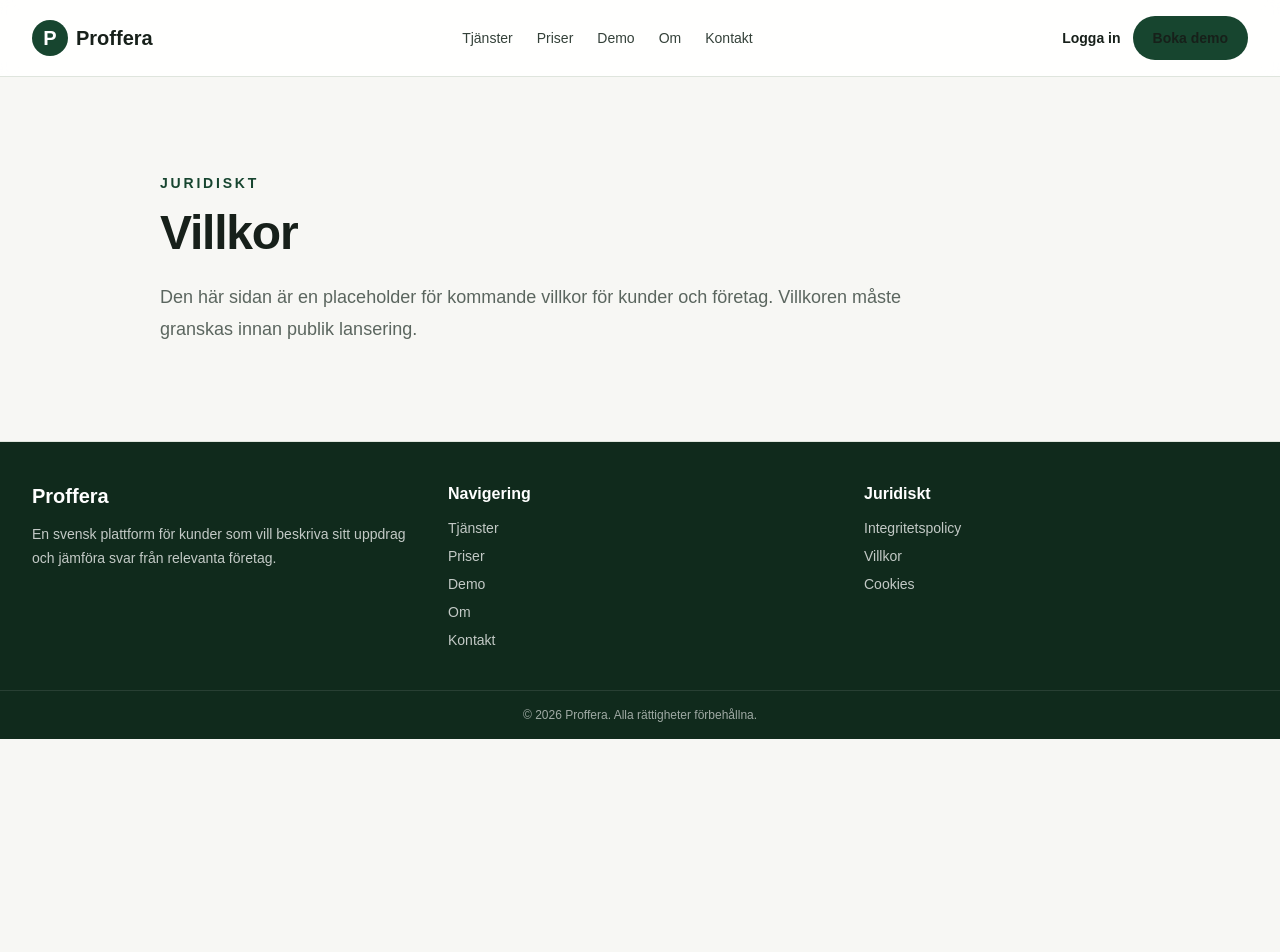
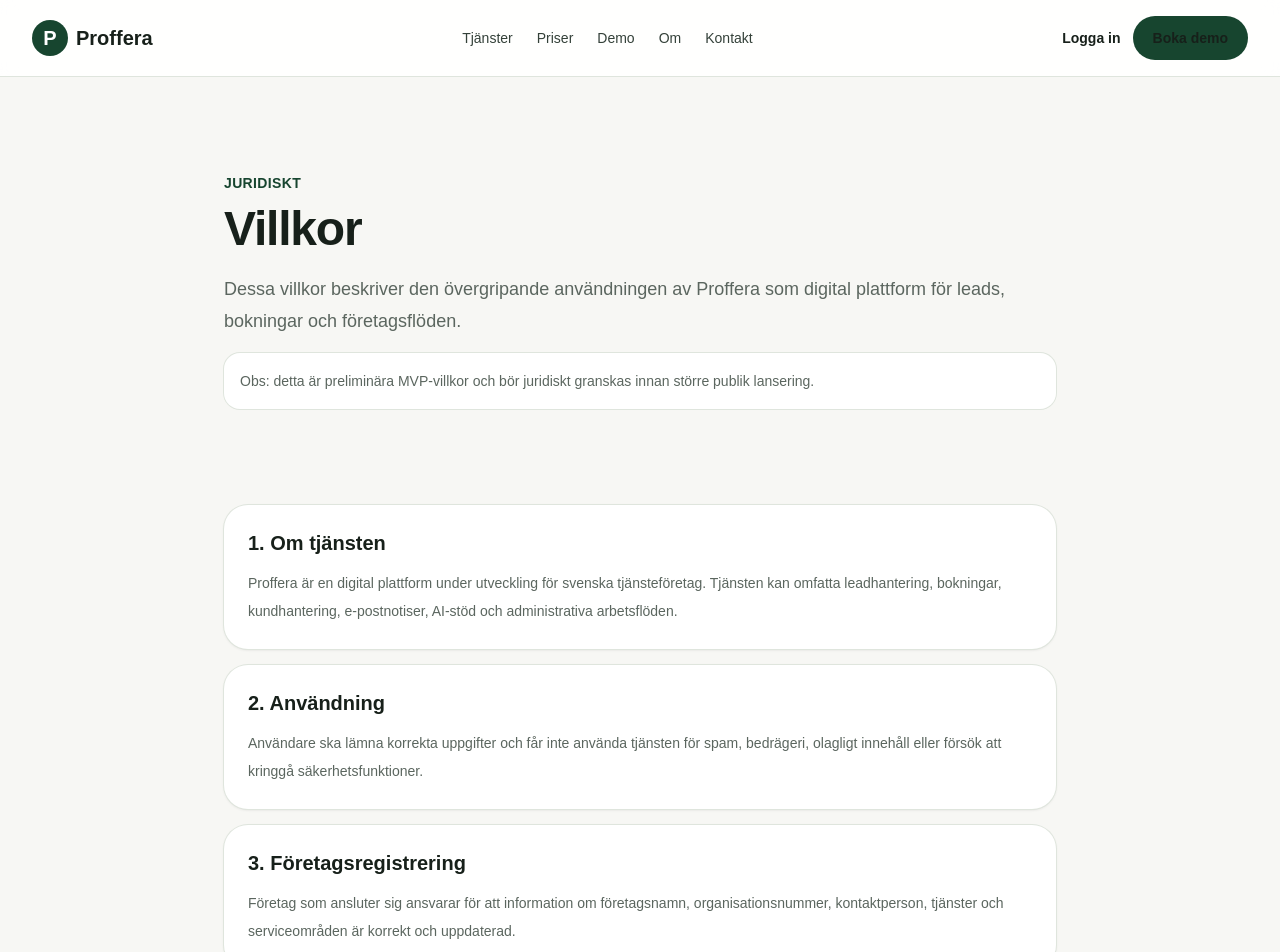
Before and after one commit to ibboabdoli-ai/Proffera, a Next.js app: page /villkor in a window 1280 px wide. Shown: the top 952 px of the page. Before the commit the page ends 800 px from the top, so only its background shows below. Built offline with nearby package versions, Linux system fonts and the light colour scheme.

Commit message:
phase 16.2: replace terms placeholder with terms page

```diff
--- a/src/app/villkor/page.tsx
+++ b/src/app/villkor/page.tsx
@@ -1,17 +1,73 @@
 import type { Metadata } from "next";
-import { PageShell } from "@/components/layout/page-shell";
 
 export const metadata: Metadata = {
   title: "Villkor",
-  description: "Preliminära användarvillkor för Proffera.",
+  description: "Användarvillkor för Proffera och användning av plattformens tjänster.",
 };
+
+const sections = [
+  {
+    title: "1. Om tjänsten",
+    text: "Proffera är en digital plattform under utveckling för svenska tjänsteföretag. Tjänsten kan omfatta leadhantering, bokningar, kundhantering, e-postnotiser, AI-stöd och administrativa arbetsflöden.",
+  },
+  {
+    title: "2. Användning",
+    text: "Användare ska lämna korrekta uppgifter och får inte använda tjänsten för spam, bedrägeri, olagligt innehåll eller försök att kringgå säkerhetsfunktioner.",
+  },
+  {
+    title: "3. Företagsregistrering",
+    text: "Företag som ansluter sig ansvarar för att information om företagsnamn, organisationsnummer, kontaktperson, tjänster och serviceområden är korrekt och uppdaterad.",
+  },
+  {
+    title: "4. Leads och förfrågningar",
+    text: "Proffera kan hjälpa till att ta emot och vidarebefordra leads eller offertförfrågningar. Proffera garanterar inte att varje lead leder till uppdrag, bokning eller intäkt.",
+  },
+  {
+    title: "5. E-post och kommunikation",
+    text: "Plattformen kan skicka e-postnotiser till företag eller administratörer. Användare ansvarar för att kontaktuppgifter är riktiga och att mottagna förfrågningar hanteras professionellt.",
+  },
+  {
+    title: "6. Priser och abonnemang",
+    text: "Publika priser kan vara preliminära under MVP-fasen. Betalning, abonnemang och uppsägning ska regleras när Stripe eller annan betalningslösning införs.",
+  },
+  {
+    title: "7. Tillgänglighet och ändringar",
+    text: "Proffera utvecklas stegvis. Funktioner kan ändras, läggas till eller tas bort. Driftstörningar kan förekomma under test- och utvecklingsperioder.",
+  },
+  {
+    title: "8. Ansvarsbegränsning",
+    text: "Proffera ansvarar inte för indirekta skador, uteblivna affärer, felaktiga uppgifter från användare eller avtal som ingås mellan kund och företag utanför plattformen.",
+  },
+  {
+    title: "9. Juridisk granskning",
+    text: "Dessa villkor är framtagna för MVP och ska granskas juridiskt innan bred publik lansering eller innan kommersiella abonnemang börjar säljas i större skala.",
+  },
+];
 
 export default function TermsPage() {
   return (
-    <PageShell
-      eyebrow="Juridiskt"
-      title="Villkor"
-      description="Den här sidan är en placeholder för kommande villkor för kunder och företag. Villkoren måste granskas innan publik lansering."
-    />
+    <div className="bg-[#f7f7f4]">
+      <section className="mx-auto max-w-4xl px-4 py-16 sm:px-6 lg:px-8 lg:py-24">
+        <p className="text-sm font-semibold uppercase tracking-wide text-[#17452f]">Juridiskt</p>
+        <h1 className="mt-3 text-4xl font-bold tracking-tight text-[#17201a] sm:text-5xl">Villkor</h1>
+        <p className="mt-5 text-lg leading-8 text-[#5b665f]">
+          Dessa villkor beskriver den övergripande användningen av Proffera som digital plattform för leads, bokningar och företagsflöden.
+        </p>
+        <p className="mt-4 rounded-2xl bg-white p-4 text-sm leading-6 text-[#5b665f] ring-1 ring-[#dfe5dd]">
+          Obs: detta är preliminära MVP-villkor och bör juridiskt granskas innan större publik lansering.
+        </p>
+      </section>
+
+      <section className="mx-auto max-w-4xl px-4 pb-16 sm:px-6 lg:px-8">
+        <div className="space-y-4">
+          {sections.map((section) => (
+            <article key={section.title} className="rounded-3xl bg-white p-6 shadow-sm ring-1 ring-[#dfe5dd]">
+              <h2 className="text-xl font-semibold text-[#17201a]">{section.title}</h2>
+              <p className="mt-3 text-sm leading-7 text-[#5b665f]">{section.text}</p>
+            </article>
+          ))}
+        </div>
+      </section>
+    </div>
   );
 }
```
